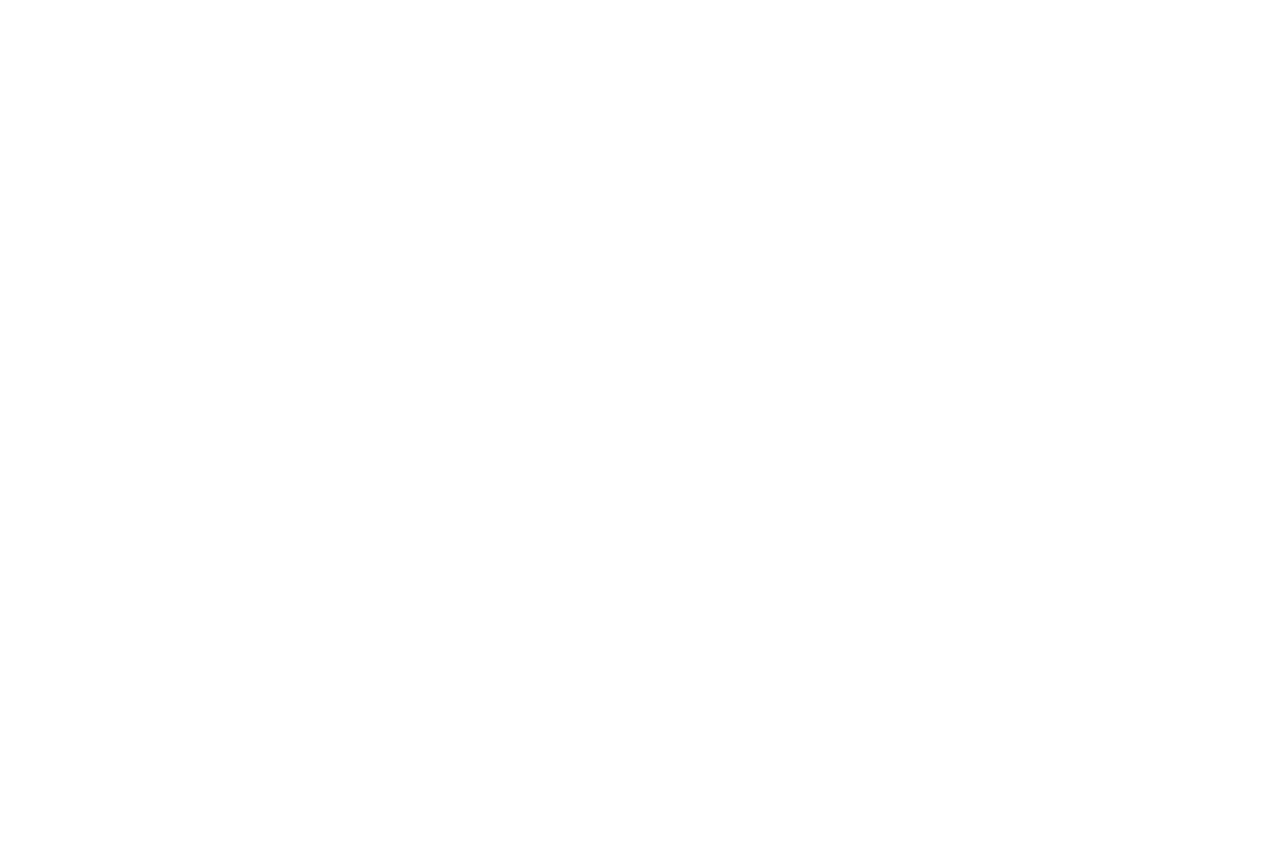
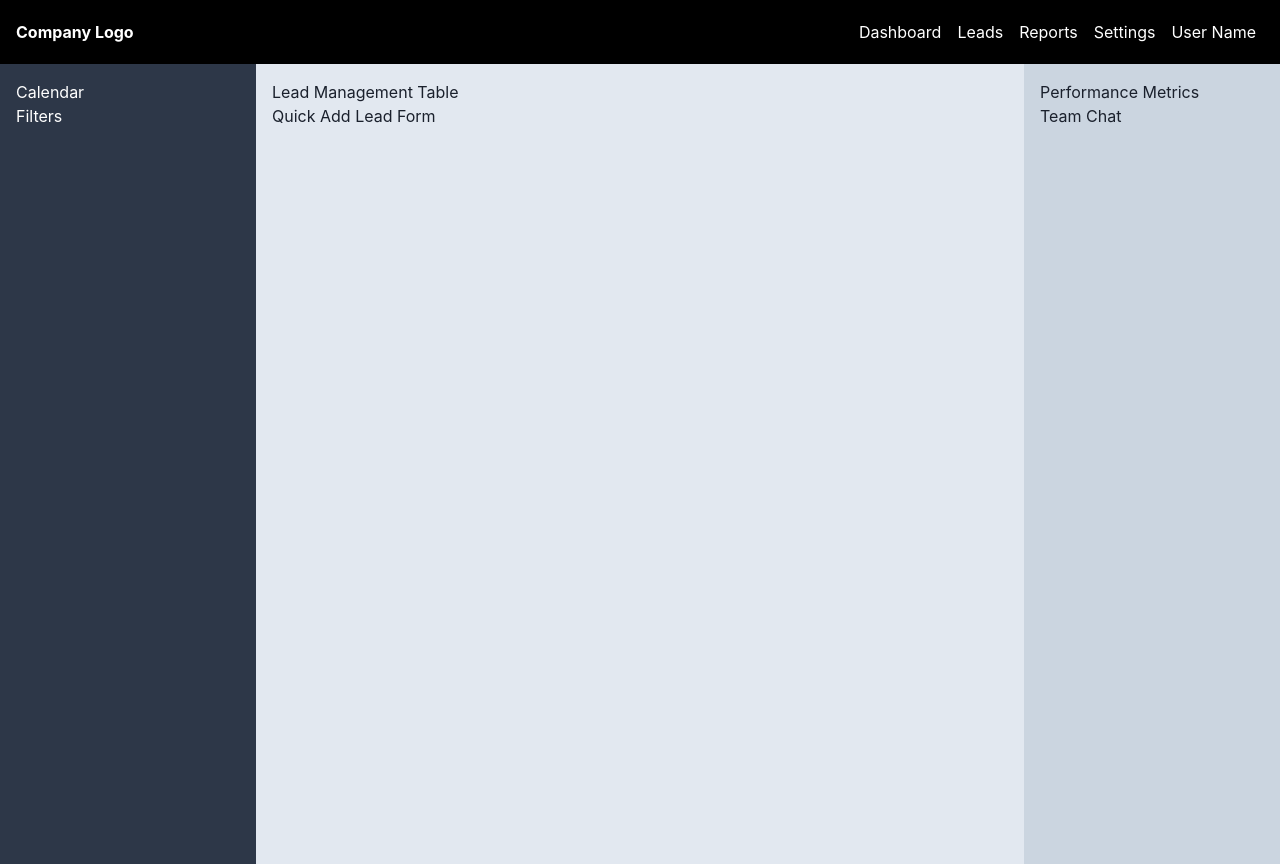
Before and after one commit to GPT-Engineer-App/neon-lead-manager, a React (Vite) app: page /dashboard in a window 1280 px wide. Before the commit this address had no page. Before the commit the page ends 800 px from the top, so only its background shows below. Built offline with nearby package versions, Linux system fonts and the light colour scheme.

Commit message:
Initial structure for sales lead management tool web app with login page and main dashboard layout.

```diff
--- a/src/App.jsx
+++ b/src/App.jsx
@@ -1,11 +1,17 @@
 import { Route, BrowserRouter as Router, Routes } from "react-router-dom";
 import Index from "./pages/Index.jsx";
+import Login from "./pages/Login.jsx";
+import Dashboard from "./pages/Dashboard.jsx";
+import Navbar from "./components/Navbar.jsx";
 
 function App() {
   return (
     <Router>
+      <Navbar />
       <Routes>
         <Route exact path="/" element={<Index />} />
+        <Route exact path="/login" element={<Login />} />
+        <Route exact path="/dashboard" element={<Dashboard />} />
       </Routes>
     </Router>
   );
--- /dev/null
+++ b/src/components/Navbar.jsx
@@ -0,0 +1,37 @@
+import { Box, Flex, Link, Menu, MenuButton, MenuItem, MenuList, Text } from "@chakra-ui/react";
+import { Link as RouterLink } from "react-router-dom";
+
+const Navbar = () => {
+  return (
+    <Box bg="black" px={4}>
+      <Flex h={16} alignItems="center" justifyContent="space-between">
+        <Box color="white" fontWeight="bold">Company Logo</Box>
+        <Flex alignItems="center">
+          <Link as={RouterLink} to="/" px={2} py={1} rounded="md" _hover={{ textDecoration: "none", bg: "#FF9933" }} color="white">
+            Dashboard
+          </Link>
+          <Link as={RouterLink} to="/leads" px={2} py={1} rounded="md" _hover={{ textDecoration: "none", bg: "#FF9933" }} color="white">
+            Leads
+          </Link>
+          <Link as={RouterLink} to="/reports" px={2} py={1} rounded="md" _hover={{ textDecoration: "none", bg: "#FF9933" }} color="white">
+            Reports
+          </Link>
+          <Link as={RouterLink} to="/settings" px={2} py={1} rounded="md" _hover={{ textDecoration: "none", bg: "#FF9933" }} color="white">
+            Settings
+          </Link>
+          <Menu>
+            <MenuButton as={Link} px={2} py={1} rounded="md" _hover={{ textDecoration: "none", bg: "#FF9933" }} color="white">
+              User Name
+            </MenuButton>
+            <MenuList>
+              <MenuItem>Profile</MenuItem>
+              <MenuItem>Logout</MenuItem>
+            </MenuList>
+          </Menu>
+        </Flex>
+      </Flex>
+    </Box>
+  );
+};
+
+export default Navbar;
--- /dev/null
+++ b/src/pages/Dashboard.jsx
@@ -0,0 +1,22 @@
+import { Box, Flex, Text } from "@chakra-ui/react";
+
+const Dashboard = () => {
+  return (
+    <Flex minHeight="100vh" bg="gray.200">
+      <Box width="20%" bg="gray.700" p={4} color="white">
+        <Text>Calendar</Text>
+        <Text>Filters</Text>
+      </Box>
+      <Box width="60%" bg="gray.200" p={4}>
+        <Text>Lead Management Table</Text>
+        <Text>Quick Add Lead Form</Text>
+      </Box>
+      <Box width="20%" bg="gray.300" p={4}>
+        <Text>Performance Metrics</Text>
+        <Text>Team Chat</Text>
+      </Box>
+    </Flex>
+  );
+};
+
+export default Dashboard;
--- a/src/pages/Index.jsx
+++ b/src/pages/Index.jsx
@@ -1,15 +1,18 @@
-// Complete the Index page component here
-// Use chakra-ui
-import { Button } from "@chakra-ui/react"; // example
-import { FaPlus } from "react-icons/fa"; // example - use react-icons/fa for icons
+import { Box, Button, Flex, Heading, Text } from "@chakra-ui/react";
+import { Link as RouterLink } from "react-router-dom";
 
 const Index = () => {
-  // TODO: Create the website here!
   return (
-    <Button>
-      Hello world! <FaPlus />
-    </Button>
-  ); // example
+    <Flex minHeight="100vh" align="center" justify="center" bg="gray.200">
+      <Box textAlign="center">
+        <Heading mb={6}>Welcome to the RV Dealership Sales Lead Management Tool</Heading>
+        <Text mb={6}>Manage your leads efficiently and effectively.</Text>
+        <Button as={RouterLink} to="/login" colorScheme="orange" bg="#FF9933" color="white" _hover={{ bg: "#FF7F00" }}>
+          Get Started
+        </Button>
+      </Box>
+    </Flex>
+  );
 };
 
 export default Index;
--- /dev/null
+++ b/src/pages/Login.jsx
@@ -0,0 +1,28 @@
+import { Box, Button, Flex, Heading, Input, Stack, Text } from "@chakra-ui/react";
+
+const Login = () => {
+  return (
+    <Flex minHeight="100vh" align="center" justify="center" bg="black">
+      <Box bg="gray.800" p={8} rounded="md" width="sm">
+        <Heading mb={6} color="white" textAlign="center">
+          Company Logo
+        </Heading>
+        <Stack spacing={4}>
+          <Box>
+            <Text color="white" mb={2}>Username</Text>
+            <Input placeholder="Enter your username" bg="white" />
+          </Box>
+          <Box>
+            <Text color="white" mb={2}>Password</Text>
+            <Input type="password" placeholder="Enter your password" bg="white" />
+          </Box>
+          <Button colorScheme="orange" bg="#FF9933" color="white" _hover={{ bg: "#FF7F00" }}>
+            Login
+          </Button>
+        </Stack>
+      </Box>
+    </Flex>
+  );
+};
+
+export default Login;
```
